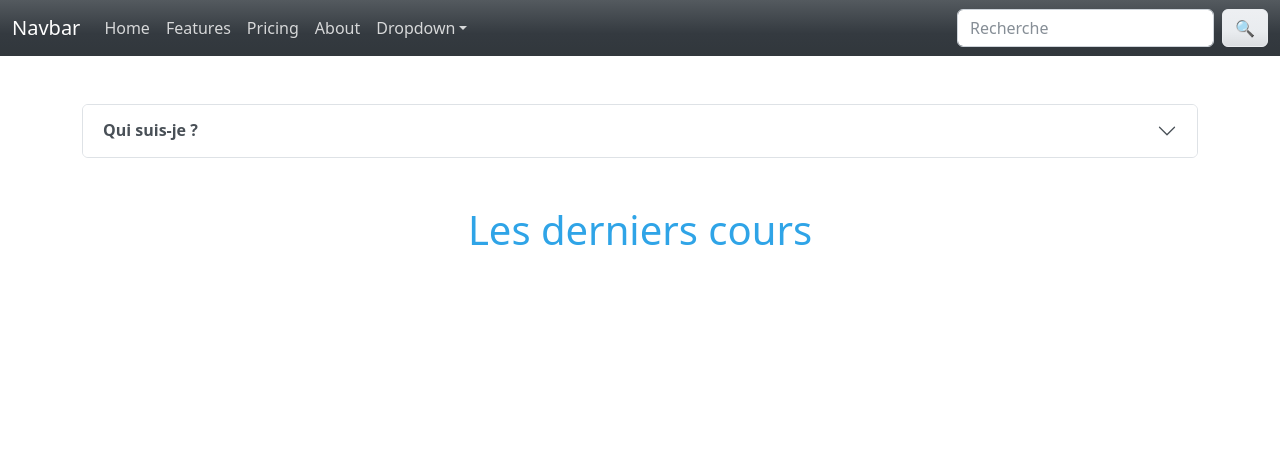
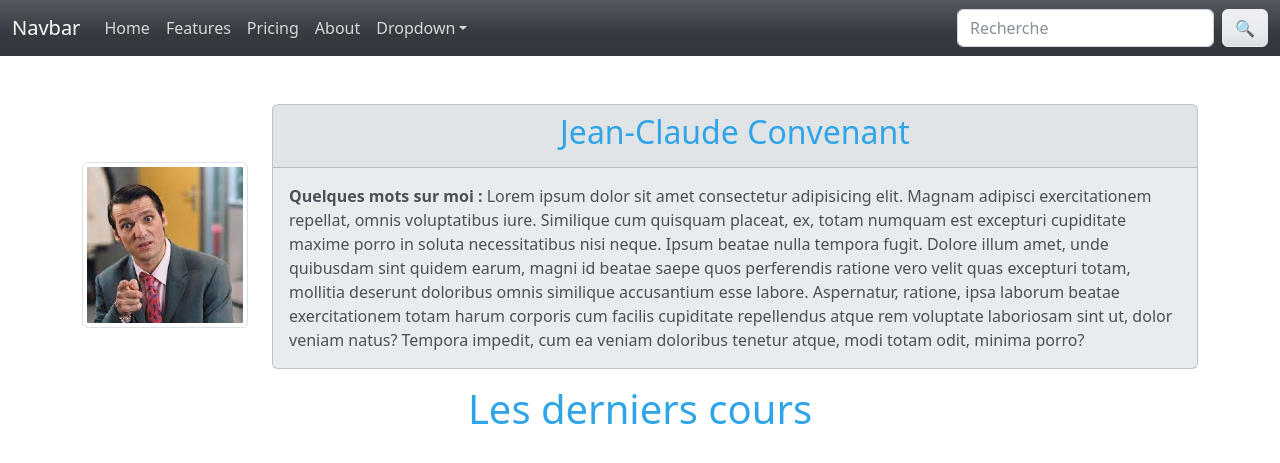
Before and after one commit to CamileGhastine/Projet3W-01, a Symfony app: template templates/front/home.html.twig in a window 1280 px wide. Shown: the top 463 px of the page. Run offline with Twig, Linux system fonts and the light colour scheme; the template is opened without the code that fills it, so the values that code supplies are empty; some libraries are stand-ins or nearby versions.

Commit message:
modif homepage

```diff
--- a/templates/front/home.html.twig
+++ b/templates/front/home.html.twig
@@ -9,22 +9,25 @@
 			{{ message }}
 		</div>
 	{% endfor %}
-
-	<div class="accordion mb-5" id="accordionExample">
-		<div class="accordion-item">
-			<h2 class="accordion-header" id="headingTwo">
-				<button class="accordion-button collapsed" type="button" data-bs-toggle="collapse" data-bs-target="#collapseTwo" aria-expanded="false" aria-controls="collapseTwo">
-					<strong>Qui suis-je ?</strong>
-				</button>
-			</h2>
-			<div id="collapseTwo" class="accordion-collapse collapse" aria-labelledby="headingTwo" data-bs-parent="#accordionExample">
-				<div class="accordion-body">
-					<strong>Lorem ipsum dolor sit amet consectetur adipisicing.</strong>
-					Lorem ipsum dolor sit amet consectetur, adipisicing elit. Amet excepturi, asperiores sunt maiores aut eos voluptatem quae voluptatum consequuntur, nostrum repellat. Dolorum tempora quos sit nobis alias cumque ea voluptas est beatae, nisi iusto, dolorem voluptatibus voluptatum nemo. Dolor quaerat sed commodi magnam, est eum dolores quisquam deleniti, similique impedit eius, molestiae sint sequi aliquid nihil ut blanditiis quis. Rem, autem. Placeat, aut? Laudantium eius ab perspiciatis facere voluptatem, molestias vitae deserunt vel obcaecati eaque tempora est maiores officiis magni similique harum molestiae fuga suscipit optio? Repellendus commodi voluptate facere nostrum rem, qui nam a exercitationem optio corporis quidem dignissimos.
+	<div class="row ">
+		<div class="col-2 align-self-center">
+		<img src="img/jcc.jpg" class="img-thumbnail" alt="...">
+		</div>
+		<div class="col-10">
+			<div class="card bg-secondary mb-3">
+				<div class="card-header text-center">
+					<h2 class="card-title">Jean-Claude Convenant</h2>
+				</div>
+				<div class="card-body">
+					<p class="card-text">
+						<strong>Quelques mots sur moi :
+						</strong>
+						Lorem ipsum dolor sit amet consectetur adipisicing elit. Magnam adipisci exercitationem repellat, omnis voluptatibus iure. Similique cum quisquam placeat, ex, totam numquam est excepturi cupiditate maxime porro in soluta necessitatibus nisi neque. Ipsum beatae nulla tempora fugit. Dolore illum amet, unde quibusdam sint quidem earum, magni id beatae saepe quos perferendis ratione vero velit quas excepturi totam, mollitia deserunt doloribus omnis similique accusantium esse labore. Aspernatur, ratione, ipsa laborum beatae exercitationem totam harum corporis cum facilis cupiditate repellendus atque rem voluptate laboriosam sint ut, dolor veniam natus? Tempora impedit, cum ea veniam doloribus tenetur atque, modi totam odit, minima porro?</p>
 				</div>
 			</div>
 		</div>
 	</div>
+
 
 	<h1 class="text-center mb-3">Les derniers cours</h1>
 
```
Also changed, not shown: public/img/jcc.jpg (added).
